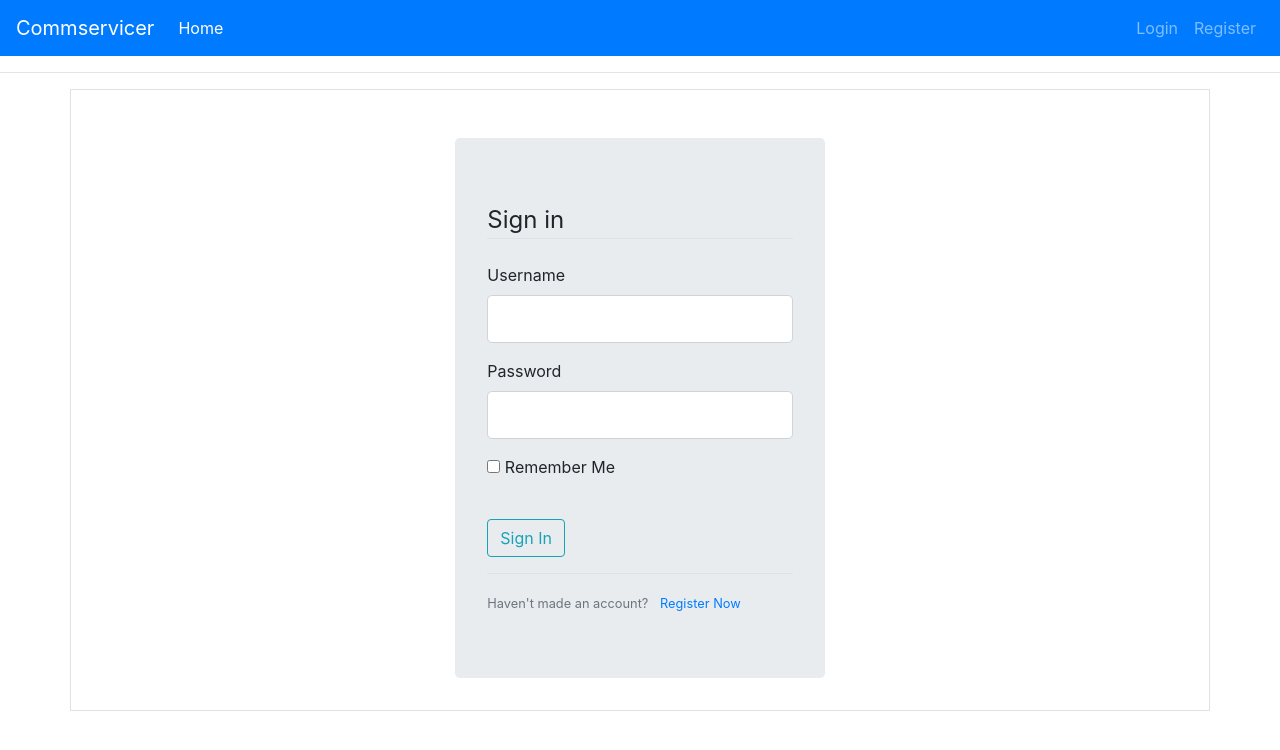
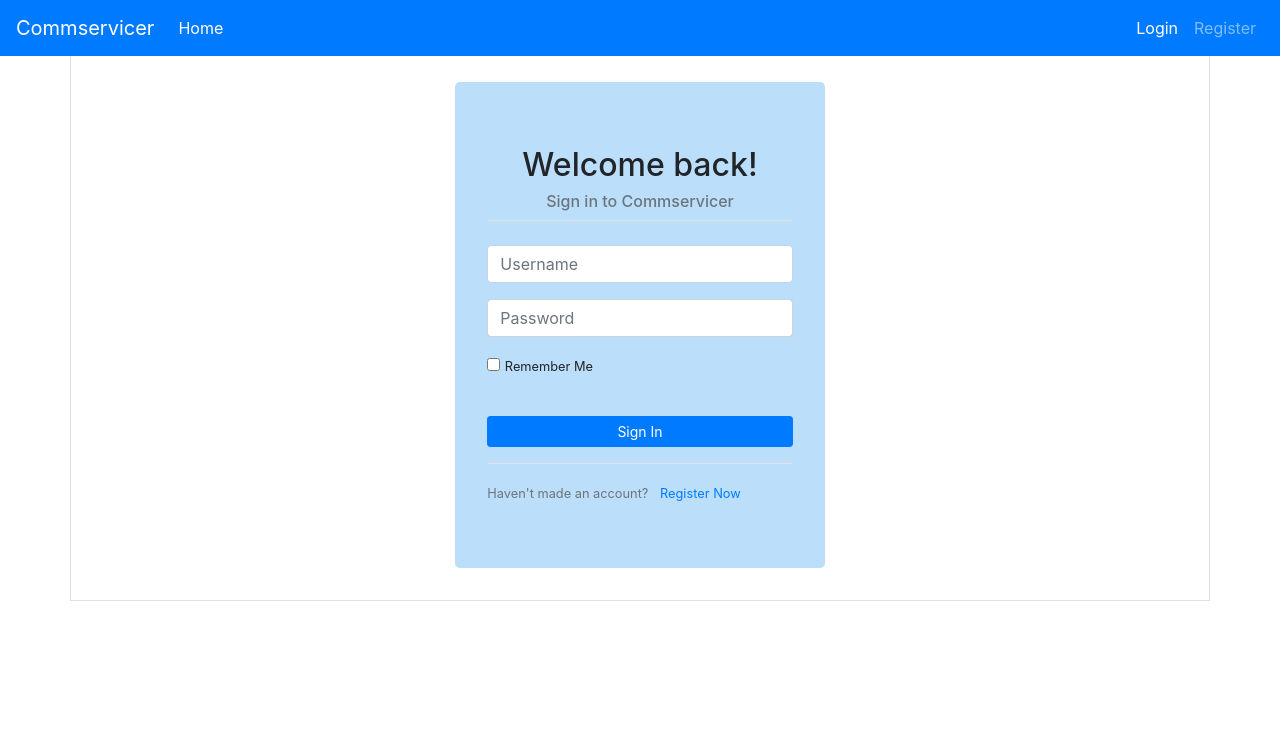
Before and after one commit to rioadinugraha/FlaskTestingWeb, a Flask app: a page that uses app/templates/base.html in a window 1280 px wide. Shown: the top 750 px of the page. Run offline with Flask 2, Linux system fonts and the light colour scheme; some libraries are stand-ins or nearby versions.

Commit message:
new login ui

```diff
--- a/app/forms.py
+++ b/app/forms.py
@@ -14,7 +14,7 @@ class RegistrationForm(FlaskForm):
     username = StringField('Username', validators=[DataRequired()])
     email = StringField('Email', validators=[DataRequired(), Email()])
     password = PasswordField('Password', validators=[DataRequired()])
-    passwordcheck = PasswordField(' Confirm Password', validators=[DataRequired(),EqualTo('password')])
+    passwordcheck = PasswordField('Confirm Password', validators=[DataRequired(),EqualTo('password')])
     submit = SubmitField('Register')
 
     def validate_username(self,username):
--- a/app/templates/base.html
+++ b/app/templates/base.html
@@ -13,7 +13,7 @@
     <body>
         <div>
             {%  if current_user.is_anonymous %}
-            <nav class="navbar navbar-expand-sm bg-primary navbar-dark sticky-top">
+            <nav class="navbar navbar-expand-sm bg-primary navbar-dark fixed-top">
                 <a class="navbar-brand" href="#">Commservicer</a>
                 <ul class="navbar-nav">
                     <li class="nav-item active">
@@ -21,7 +21,7 @@
                     </li>
                 </ul>
                 <ul class="navbar-nav ml-auto">
-                    <li class="nav-item">
+                    <li class="nav-item active">
                         <a class="nav-link" href="{{ url_for('login') }}">Login</a>
                     </li>
                     <li class="nav-item">
@@ -30,7 +30,7 @@
                 </ul>
             </nav>
             {% else %}
-            <nav class="navbar navbar-expand-sm bg-primary navbar-dark sticky-top">
+            <nav class="navbar navbar-expand-sm bg-primary navbar-dark fixed-top">
                 <a class="navbar-brand" href="#">Commservicer</a>
                 <ul class="navbar-nav">
                     <li class="nav-item active">
--- a/app/templates/index.html
+++ b/app/templates/index.html
@@ -18,7 +18,6 @@
 
 
 {%  extends  "base.html"%}
-{% include 'includes/navbar.html' %}
 {%  block content %}
     <h1>HI, {{ current_user.username }}!</h1>
     {% for i in posts  %}
--- a/app/templates/login.html
+++ b/app/templates/login.html
@@ -2,31 +2,37 @@
 
 {% block content %}
      <div class="container-sm pt-5 border">
-        <div class="jumbotron col-md-4 mx-auto">
+        <div class="jumbotron col-md-4 mx-auto" style="background:#bbdefb !important">
             <form method="POST" action="" novalidate>
               {{ form.hidden_tag() }}
               <fieldset class="form-group">
-                <legend class="border-bottom mb-4">Sign in</legend>
+                <legend class="border-bottom mb-4 text-center font-weight-bold">
+                    <h2>Welcome back!</h2>
+                    <h6 class="text-small text-muted">Sign in to Commservicer</h6>
+                </legend>
                 <div class="form-group">
-                    {{ form.username.label(class="form-control-label") }}
-                    {{ form.username(class="form-control form-control-lg") }}
+                    <!-- <input type="text" class="form-control" placeholder="Username" name="{{ form.username }}"> -->
+                    <!-- {{ form.username.label(class="form-control-label") }} -->
+
+                    {{ form.username(class="form-control form-control-md", placeholder="Username") }}
+
                     {% for error in form.username.errors %}
                         <span style="color: red;">[{{ error }}]</span>
                     {% endfor %}
                 </div>
                 <div class="form-group">
-                    {{ form.password.label(class="form-control-label") }}
-                    {{ form.password(class="form-control form-control-lg") }}
+                    <!-- {{ form.password.label(class="form-control-label") }} -->
+                    {{ form.password(class="form-control form-control-md", placeholder="Password") }}
                     {% for error in form.password.errors %}
                         <span style="color: red;">[{{ error }}]</span>
                     {% endfor %}
                 </div>
                 <div class="form-group">
-                    {{ form.remember_me() }} {{ form.remember_me.label(class="form-control-label") }}
+                    {{ form.remember_me() }} {{ form.remember_me.label(class="form-control-label small") }}
                 </div>
               </fieldset>
               <div class="form-group">
-                {{ form.submit(class="btn btn-outline-info") }}
+                {{ form.submit(class="btn btn-sm btn-primary btn-block") }}
               </div>
             </form>
             <div class="border-top pt-3">
--- a/app/templates/register.html
+++ b/app/templates/register.html
@@ -36,7 +36,7 @@
             </div>
           </fieldset>
           <div class="form-group">
-            {{ form.submit(class="btn btn-outline-info") }}
+            {{ form.submit(class="btn btn-primary btn-block") }}
           </div>
         </form>
         <div class="border-top pt-3">
```
